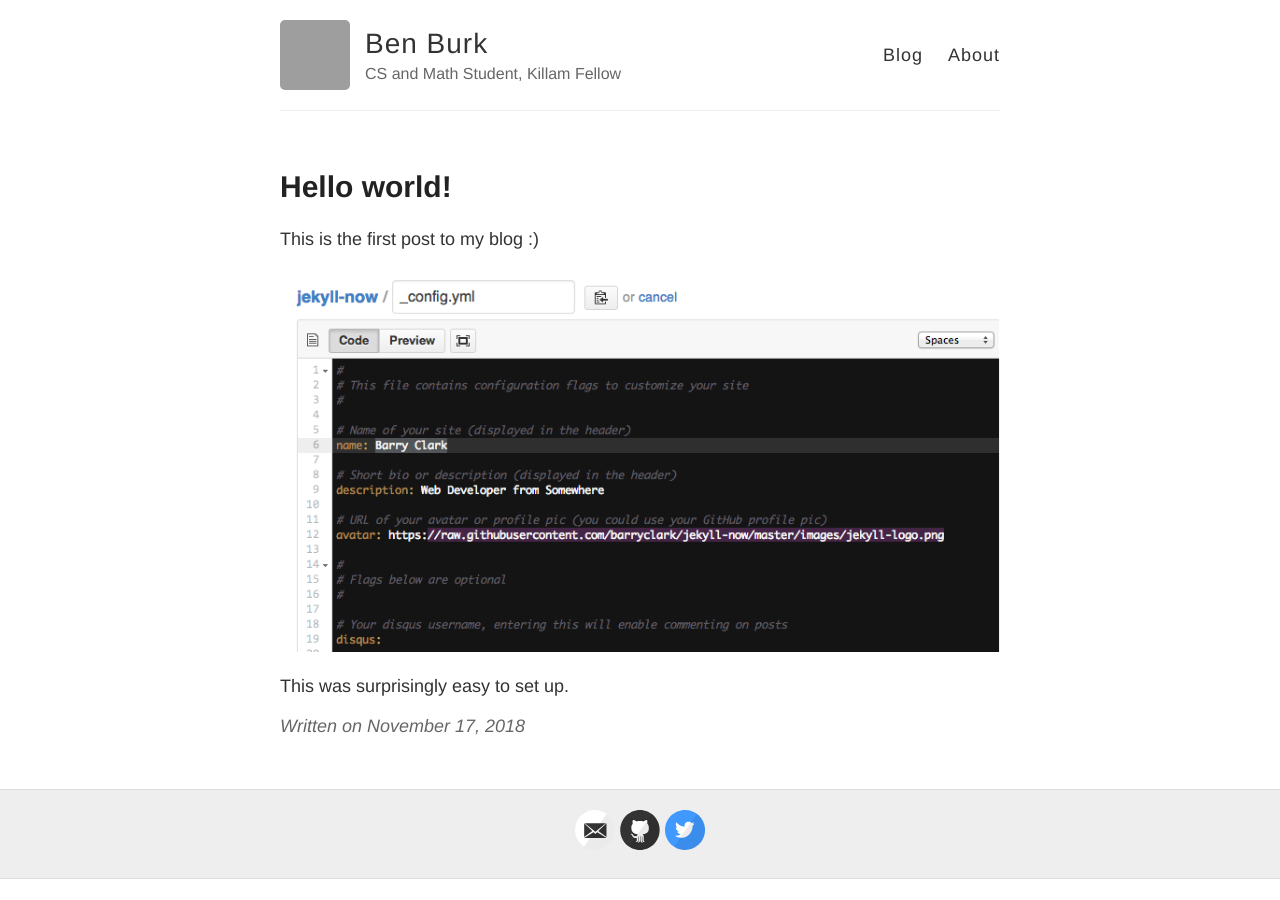
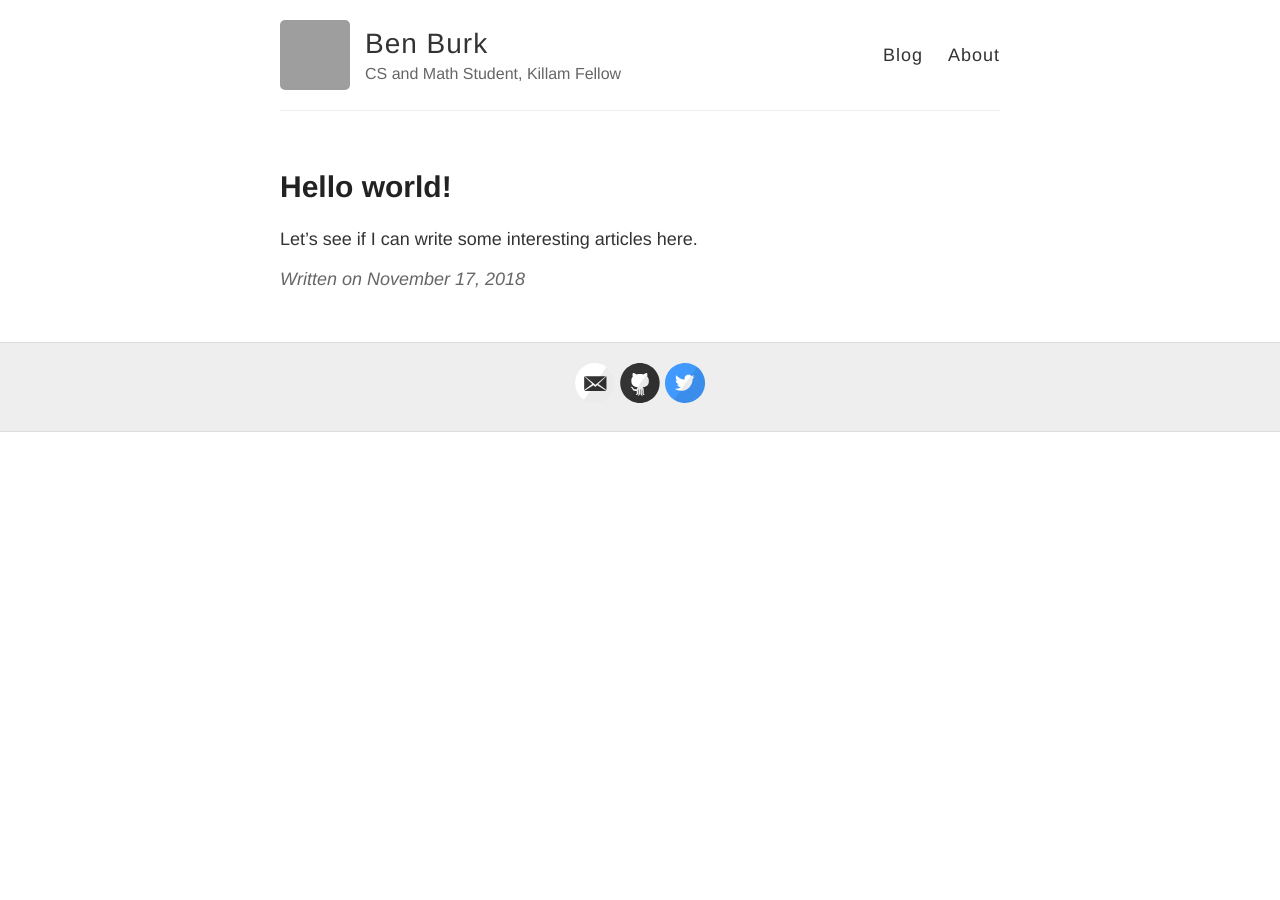
Before and after one commit to benburk/benburk.github.io, a Jekyll site: the page built from _posts/2018-11-17-Hello-World.md, in a window 1280 px wide. Built offline with Jekyll 4.4.1, drawn with Linux system fonts in a browser that asks for light colours; grey boxes are pictures that could not be loaded.

Commit message:
modify first post

```diff
--- a/_posts/2018-11-17-Hello-World.md
+++ b/_posts/2018-11-17-Hello-World.md
@@ -3,8 +3,4 @@ layout: post
 title: Hello world!
 ---
 
-This is the first post to my blog :)
-
-![_config.yml]({{ site.baseurl }}/images/config.png)
-
-This was surprisingly easy to set up.
+Let's see if I can write some interesting articles here.
```
